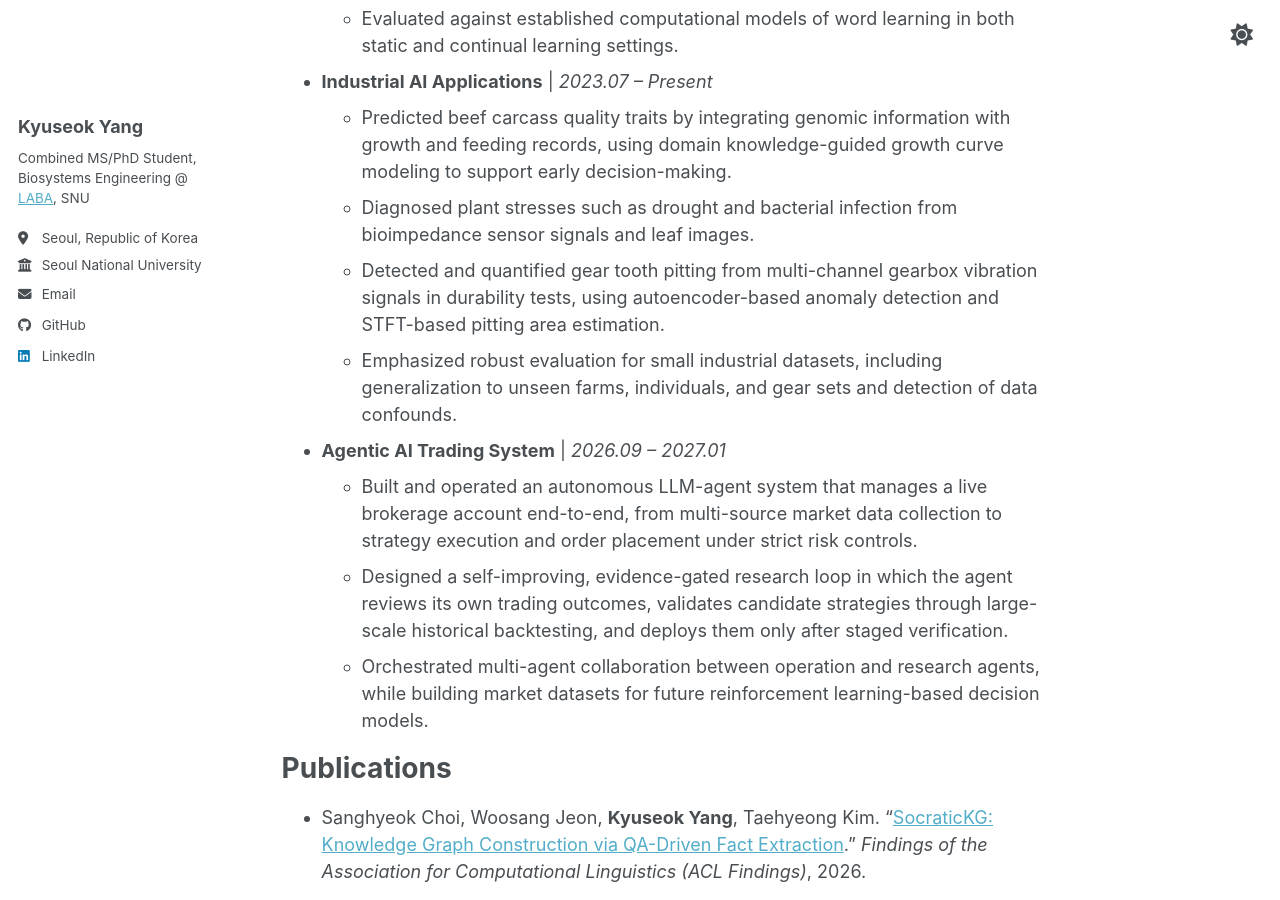
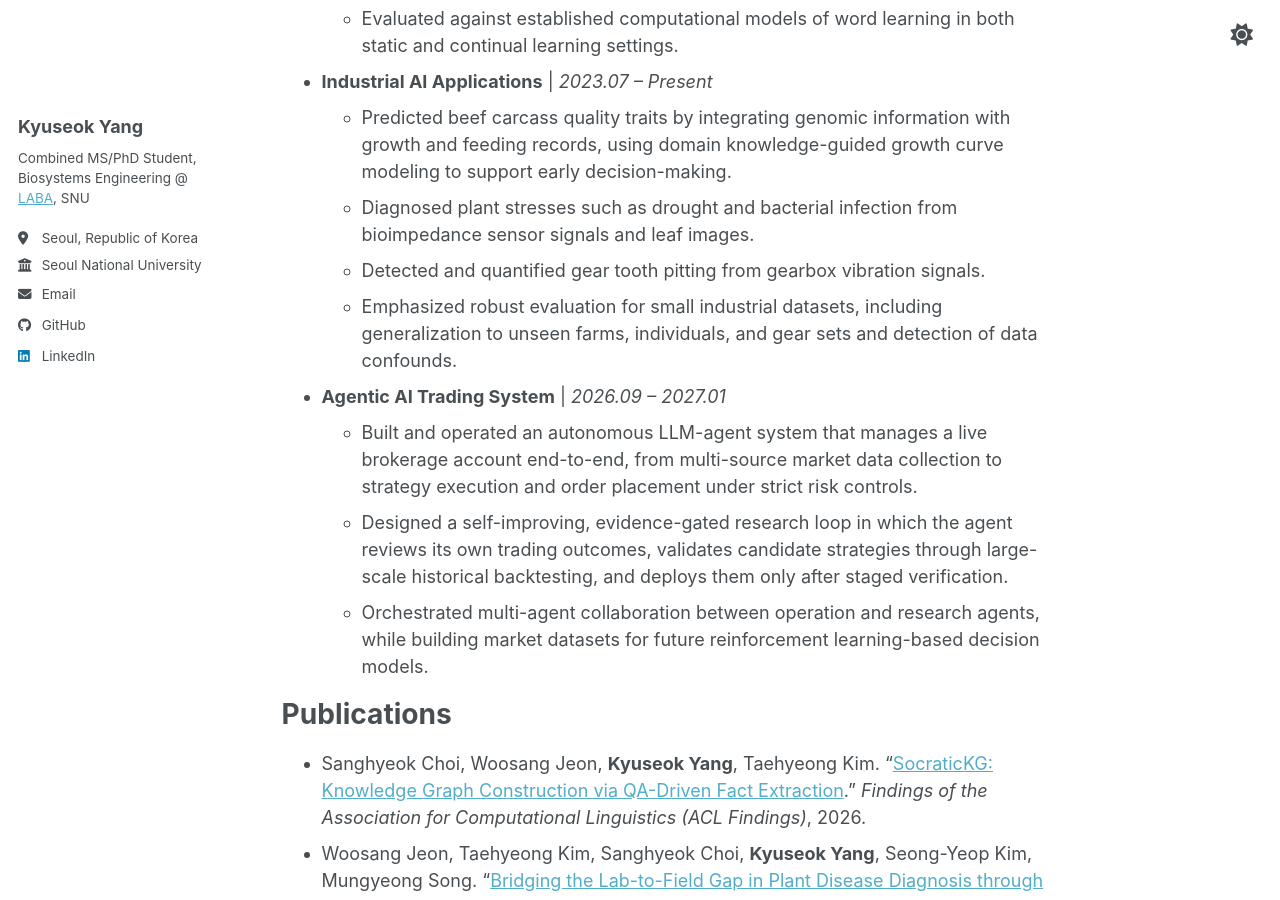
Before and after one commit to kyuseokyang/kyuseokyang.github.io, a Jekyll site: the page built from _pages/about.md, in a window 1280 px wide and 900 px high, scrolled down 1168 px. Built offline with Jekyll 4.4.1, drawn with Linux system fonts in a browser that asks for light colours; a script bundle is joined from its source files by our own code; library files that are not in the unit come from our copies.

Commit message:
Shorten gear pitting bullet
Co-Authored-By: Claude Opus 5.5 <noreply@anthropic.com>
Claude-Session: https://claude.ai/code/session_014wUef7etJQnxPjZh1VhMWb

```diff
--- a/_pages/about.md
+++ b/_pages/about.md
@@ -35,7 +35,7 @@ Projects
 * **Industrial AI Applications** \| *2023.07 – Present*
   * Predicted beef carcass quality traits by integrating genomic information with growth and feeding records, using domain knowledge-guided growth curve modeling to support early decision-making.
   * Diagnosed plant stresses such as drought and bacterial infection from bioimpedance sensor signals and leaf images.
-  * Detected and quantified gear tooth pitting from multi-channel gearbox vibration signals in durability tests, using autoencoder-based anomaly detection and STFT-based pitting area estimation.
+  * Detected and quantified gear tooth pitting from gearbox vibration signals.
   * Emphasized robust evaluation for small industrial datasets, including generalization to unseen farms, individuals, and gear sets and detection of data confounds.
 * **Agentic AI Trading System** \| *2026.09 – 2027.01*
   * Built and operated an autonomous LLM-agent system that manages a live brokerage account end-to-end, from multi-source market data collection to strategy execution and order placement under strict risk controls.
```
